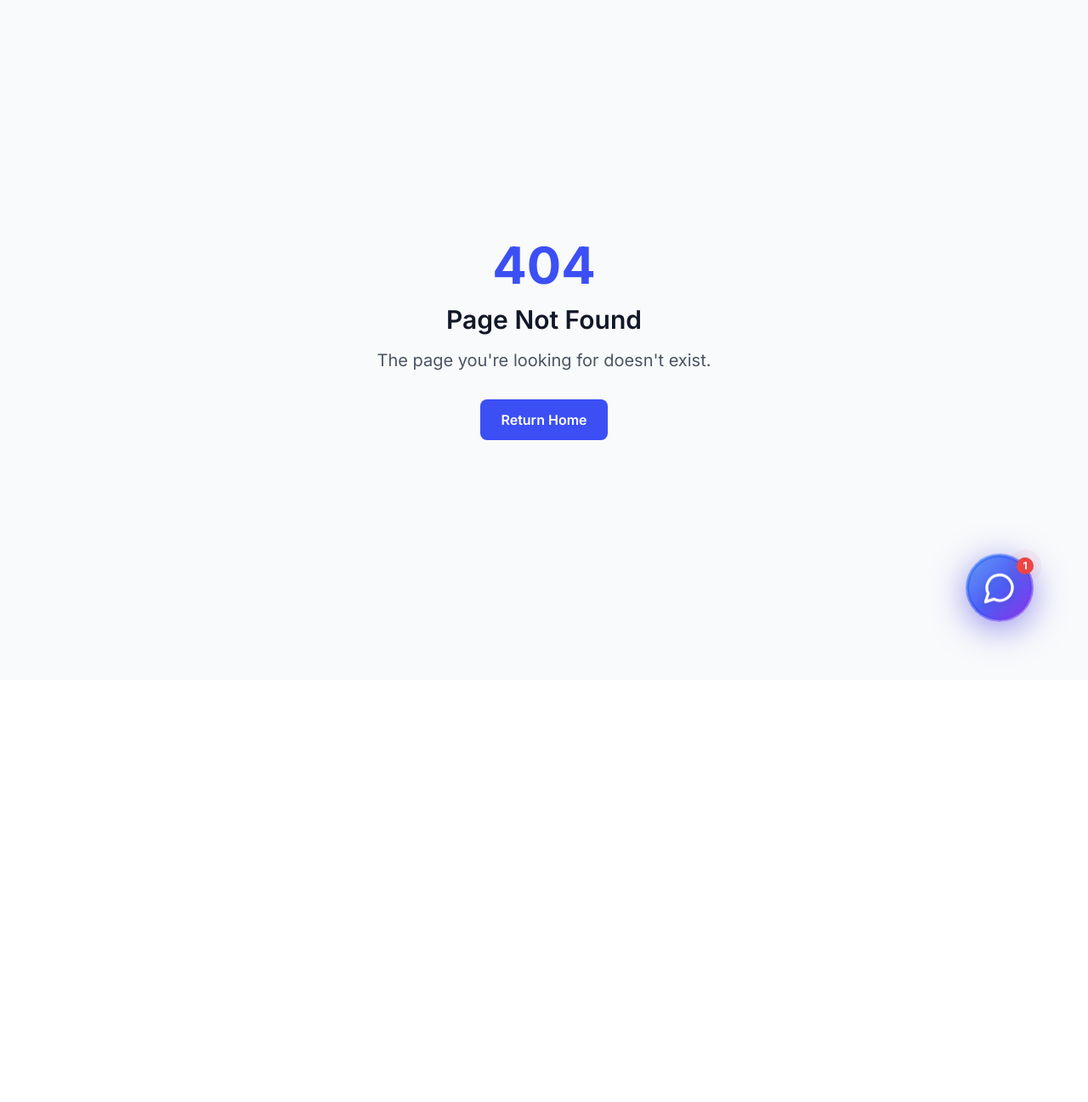
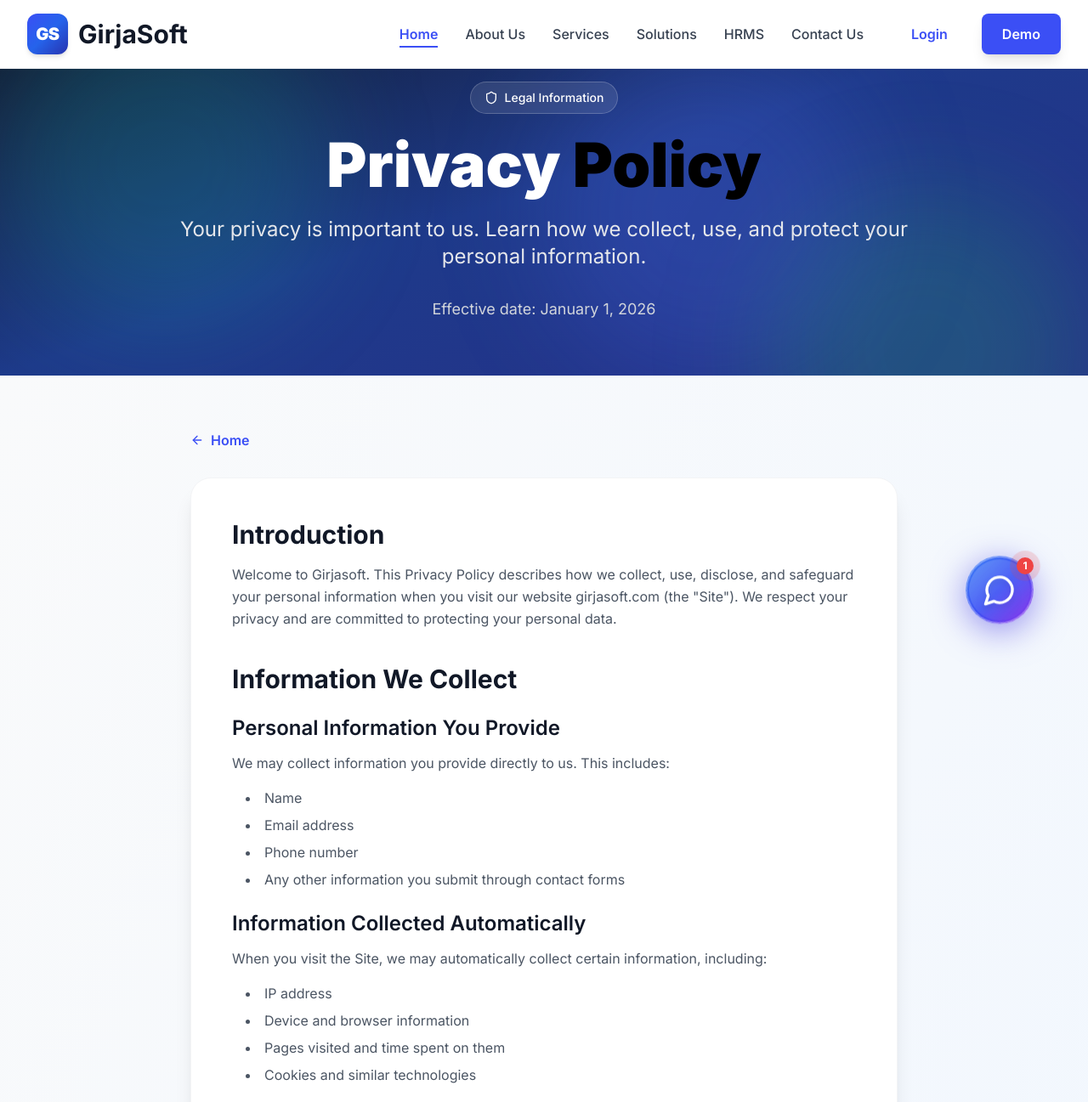
Before and after one commit to shwetabh2002/maniish, a Next.js app: page /privacy-policy in a window 1280 px wide. Before the commit this address had no page. Shown: the top 1297 px of the page at 85% size. Before the commit the page ends 800 px from the top, so only its background shows below. Built offline with nearby package versions, Linux system fonts and the light colour scheme.

Commit message:
:added privacy policy page

```diff
--- a/src/app/layout.tsx
+++ b/src/app/layout.tsx
@@ -105,8 +105,9 @@ const jsonLd = {
     availableLanguage: ['English', 'Hindi']
   },
   sameAs: [
+    'https://www.facebook.com/share/1D7ojmWXz4/',
     'https://www.linkedin.com/company/girjasoft',
-    'https://twitter.com/girjasoft'
+    'https://www.youtube.com/@GirjaSoft'
   ],
   offers: {
     '@type': 'AggregateOffer',
--- /dev/null
+++ b/src/app/privacy-policy/page.tsx
@@ -0,0 +1,189 @@
+import Header from '@/components/Header'
+import Footer from '@/components/Footer'
+import { ArrowLeft, Shield } from 'lucide-react'
+import Link from 'next/link'
+import { Metadata } from 'next'
+
+export const metadata: Metadata = {
+  title: 'Privacy Policy',
+  description: 'GirjaSoft Privacy Policy - Learn how we collect, use, and protect your personal information.',
+}
+
+export default function PrivacyPolicyPage() {
+  return (
+    <main className="min-h-screen bg-white">
+      <Header />
+
+      {/* Hero Section */}
+      <section className="pt-24 pb-16 bg-gradient-to-br from-gray-900 via-blue-900 to-primary-900 relative overflow-hidden">
+        {/* Background Elements */}
+        <div className="absolute inset-0">
+          <div className="absolute top-0 left-0 w-96 h-96 bg-accent-500/20 rounded-full blur-3xl"></div>
+          <div className="absolute top-1/2 right-0 w-96 h-96 bg-success-500/20 rounded-full blur-3xl"></div>
+          <div className="absolute bottom-0 left-1/2 w-96 h-96 bg-primary-500/20 rounded-full blur-3xl"></div>
+        </div>
+
+        <div className="max-w-7xl mx-auto px-4 sm:px-6 lg:px-8 relative z-10">
+          <div className="text-center">
+            <div className="inline-flex items-center px-4 py-2 bg-white/10 backdrop-blur-sm rounded-full text-sm font-medium text-white mb-6 border border-white/20">
+              <Shield className="w-4 h-4 mr-2" />
+              Legal Information
+            </div>
+            <h1 className="text-5xl sm:text-6xl lg:text-7xl font-black text-white mb-6 leading-tight">
+              Privacy <span className="text-black font-black">Policy</span>
+            </h1>
+            <p className="text-xl sm:text-2xl text-gray-200 max-w-4xl mx-auto leading-relaxed mb-8">
+              Your privacy is important to us. Learn how we collect, use, and protect your personal information.
+            </p>
+            <p className="text-gray-300 text-lg">Effective date: January 1, 2026</p>
+          </div>
+        </div>
+      </section>
+
+      {/* Content Section */}
+      <section className="py-16 bg-gradient-to-br from-gray-50 to-blue-50">
+        <div className="max-w-4xl mx-auto px-4 sm:px-6 lg:px-8">
+          {/* Back to Home */}
+          <Link
+            href="/"
+            className="inline-flex items-center text-primary-600 hover:text-primary-700 font-semibold mb-8 transition-colors group"
+          >
+            <ArrowLeft className="w-4 h-4 mr-2 group-hover:-translate-x-1 transition-transform" />
+            Home
+          </Link>
+
+          {/* Content */}
+          <div className="bg-white rounded-3xl shadow-xl border border-gray-100 p-8 sm:p-12">
+            <div className="space-y-10">
+              <section>
+                <h2 className="text-3xl font-bold text-gray-900 mb-4">Introduction</h2>
+                <p className="text-gray-600 leading-relaxed">
+                  Welcome to Girjasoft. This Privacy Policy describes how we collect, use, disclose, and safeguard your personal information when you visit our website girjasoft.com (the "Site"). We respect your privacy and are committed to protecting your personal data.
+                </p>
+              </section>
+
+              <section>
+                <h2 className="text-3xl font-bold text-gray-900 mb-4">Information We Collect</h2>
+
+                <h3 className="text-2xl font-semibold text-gray-900 mb-3 mt-6">Personal Information You Provide</h3>
+                <p className="text-gray-600 leading-relaxed mb-4">
+                  We may collect information you provide directly to us. This includes:
+                </p>
+                <ul className="list-disc list-inside text-gray-600 space-y-2 mb-6 ml-4">
+                  <li>Name</li>
+                  <li>Email address</li>
+                  <li>Phone number</li>
+                  <li>Any other information you submit through contact forms</li>
+                </ul>
+
+                <h3 className="text-2xl font-semibold text-gray-900 mb-3 mt-6">Information Collected Automatically</h3>
+                <p className="text-gray-600 leading-relaxed mb-4">
+                  When you visit the Site, we may automatically collect certain information, including:
+                </p>
+                <ul className="list-disc list-inside text-gray-600 space-y-2 mb-6 ml-4">
+                  <li>IP address</li>
+                  <li>Device and browser information</li>
+                  <li>Pages visited and time spent on them</li>
+                  <li>Cookies and similar technologies</li>
+                </ul>
+              </section>
+
+              <section>
+                <h2 className="text-3xl font-bold text-gray-900 mb-4">How We Use Your Information</h2>
+                <p className="text-gray-600 leading-relaxed mb-4">
+                  We use collected data for purposes such as:
+                </p>
+                <ul className="list-disc list-inside text-gray-600 space-y-2 mb-6 ml-4">
+                  <li>Responding to your inquiries</li>
+                  <li>Improving our website and services</li>
+                  <li>Sending updates or other communications you request</li>
+                  <li>Complying with legal obligations</li>
+                </ul>
+              </section>
+
+              <section>
+                <h2 className="text-3xl font-bold text-gray-900 mb-4">Cookies and Tracking Technologies</h2>
+                <p className="text-gray-600 leading-relaxed">
+                  We may use cookies and similar technologies to improve your experience on our Site. You can choose to disable cookies in your browser settings, but this may affect Site functionality.
+                </p>
+              </section>
+
+              <section>
+                <h2 className="text-3xl font-bold text-gray-900 mb-4">Sharing of Personal Data</h2>
+                <p className="text-gray-600 leading-relaxed">
+                  We do not sell your personal information to third parties. We may share information with trusted service providers to perform functions on our behalf, such as hosting, analytics, or email delivery.
+                </p>
+              </section>
+
+              <section>
+                <h2 className="text-3xl font-bold text-gray-900 mb-4">Data Retention</h2>
+                <p className="text-gray-600 leading-relaxed">
+                  We retain personal information only as long as necessary to fulfill the purposes outlined in this Policy and to comply with legal requirements.
+                </p>
+              </section>
+
+              <section>
+                <h2 className="text-3xl font-bold text-gray-900 mb-4">International Transfers</h2>
+                <p className="text-gray-600 leading-relaxed">
+                  Your personal data may be transferred to and processed in countries outside your home jurisdiction. Where required, we implement appropriate safeguards for such transfers.
+                </p>
+              </section>
+
+              <section>
+                <h2 className="text-3xl font-bold text-gray-900 mb-4">Your Rights</h2>
+                <p className="text-gray-600 leading-relaxed mb-4">
+                  Depending on applicable law in your region, you may have rights to:
+                </p>
+                <ul className="list-disc list-inside text-gray-600 space-y-2 mb-6 ml-4">
+                  <li>Access the personal data we hold about you</li>
+                  <li>Request correction or deletion of inaccurate data</li>
+                  <li>Restrict or object to processing</li>
+                  <li>Withdraw your consent to specific processing activities</li>
+                </ul>
+              </section>
+
+              <section>
+                <h2 className="text-3xl font-bold text-gray-900 mb-4">Security</h2>
+                <p className="text-gray-600 leading-relaxed">
+                  We implement reasonable technical and organizational measures to protect the personal data we collect. However, no internet transmission is 100% secure.
+                </p>
+              </section>
+
+              <section>
+                <h2 className="text-3xl font-bold text-gray-900 mb-4">Children's Privacy</h2>
+                <p className="text-gray-600 leading-relaxed">
+                  The Site is not intended for children under the age of 13. We do not knowingly collect personal information from children under 13.
+                </p>
+              </section>
+
+              <section>
+                <h2 className="text-3xl font-bold text-gray-900 mb-4">Changes to This Policy</h2>
+                <p className="text-gray-600 leading-relaxed">
+                  We may update this Privacy Policy from time to time. If changes are made, the updated effective date will be reflected here.
+                </p>
+              </section>
+
+              <section>
+                <h2 className="text-3xl font-bold text-gray-900 mb-4">Contact Us</h2>
+                <p className="text-gray-600 leading-relaxed mb-4">
+                  If you have questions about this Privacy Policy, you can contact us at:
+                </p>
+                <p className="text-gray-600 leading-relaxed">
+                  Email: <a href="mailto:Admin@girjasoft.com" className="text-primary-600 hover:text-primary-700 font-semibold underline transition-colors">Admin@girjasoft.com</a>
+                </p>
+              </section>
+
+              <div className="mt-12 pt-8 border-t border-gray-200">
+                <p className="text-gray-600 text-sm">
+                  © 2026 Girjasoft. All rights reserved.
+                </p>
+              </div>
+            </div>
+          </div>
+        </div>
+      </section>
+
+      <Footer />
+    </main>
+  )
+}
--- a/src/components/Footer.tsx
+++ b/src/components/Footer.tsx
@@ -21,7 +21,7 @@ const Footer = () => {
       { name: 'Aviation', href: '#industries' },
     ],
     legal: [
-      { name: 'Privacy Policy', href: '#' },
+      { name: 'Privacy Policy', href: '/privacy-policy' },
       { name: 'Terms of Service', href: '#' },
       { name: 'Cookie Policy', href: '#' },
       { name: 'Security', href: '#' },
```
Also changed, not shown: 2 other files (tests, documents, lock files or other folders).
